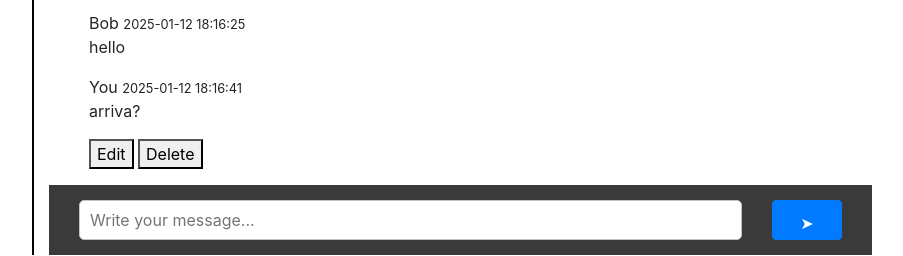
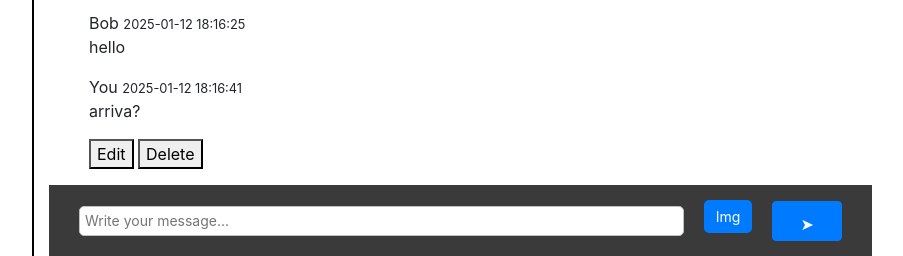
Before and after one commit to AriannaUrc/chatapp, a PHP site: page /home.php?receiver_id=5 in a window 1280 px wide. Shown: the part 1868-2124 px from the top of the page, without its empty margins (38-941 px from the left). Run offline with PHP 8.4, Linux system fonts and the light colour scheme; a user stored in the database is signed in; data comes from the database, SQL or seed files in the repository; some libraries are stand-ins or nearby versions.

Commit message:
you can add file

```diff
--- a/css/home.css
+++ b/css/home.css
@@ -289,3 +289,38 @@
     font-size: 12px;
     color: #888;
 }
+
+
+/* Style the file input label to make it more compact */
+.file-label {
+    display: inline-block;
+    padding: 6px 12px;
+    background-color: #007bff;
+    color: white;
+    border-radius: 5px;
+    cursor: pointer;
+    font-size: 14px;
+    margin-left: 10px;
+}
+
+/* Style the file input field to make it smaller */
+.file-input {
+    display: none; /* Hide the default file input field */
+}
+
+/* Optional: Style the input box to make it more compact */
+#message-input {
+    width: 80%; /* Adjust the width as necessary */
+    height: 30px; /* Adjust the height */
+    padding: 5px;
+    font-size: 14px;
+    margin-right: 10px;
+    border-radius: 5px;
+}
+
+/* Style the form to align everything nicely */
+.message-form {
+    display: flex;
+    align-items: center;
+    justify-content: space-between;
+}
--- a/home.php
+++ b/home.php
@@ -130,24 +130,75 @@ if (isset($_POST['logout'])) {
                     </div>
                 <?php endforeach; ?>
                 </ul>
+
+
+            <!-- Image preview container -->
+            <div id="image-preview-container" style="display: none; position: relative; margin-top: 10px;">
+                    <img id="image-preview" src="" alt="Image preview" style="max-width: 200px; margin-top: 10px; border: 1px solid #ccc; padding: 5px;">
+                    <!-- Close button (X) -->
+                    <button type="button" id="remove-image" style="position: absolute; top: 5px; right: 5px; background: red; color: white; border: none; border-radius: 50%; padding: 5px; font-size: 12px;">
+                        X
+                    </button>
                 </div>
+            </div>
+
+
 
             <div class="right-chat-textbox" style="display: <?php echo isset($receiver_id) ? 'block' : 'none'; ?>;">
             <form id="message-form" class="message-form">
-                    <input type="text" id="message-input" name="msg_content" placeholder="Write your message..." required>
+                <input type="text" id="message-input" name="msg_content" placeholder="Write your message...">
+
+                <label for="message-file" class="file-label">Img</label>
+                <input type="file" id="message-file" name="message-file" class="file-input" accept="image/*">
+
+
+
                 <button type="submit" name="submit" class="btn btn-primary send-button">
                     <i class="fa fa-telegram"></i>&#10148;
                 </button>
             </form>
-                <div id="edit-notification" style="display:none; color: red;">Editing message: <span id="editing-message-id"></span></div>
-            </div>
-
-
             </div>
         </div>
+    </div>
+<script>
+// Get references to the input, image preview elements, and the close button
+const fileInput = document.getElementById('message-file');
+const imagePreviewContainer = document.getElementById('image-preview-container');
+const imagePreview = document.getElementById('image-preview');
+const removeImageButton = document.getElementById('remove-image');
+
+// Add event listener to the file input to handle file selection
+fileInput.addEventListener('change', function(event) {
+    const file = event.target.files[0];
+
+    if (file && file.type.startsWith('image/')) {
+        const reader = new FileReader();
+
+        // Set up the reader to display the image once it's loaded
+        reader.onload = function(e) {
+            imagePreview.src = e.target.result;
+            imagePreviewContainer.style.display = 'block'; // Show the preview container
+        };
+
+        // Read the selected file as a data URL (base64 string)
+        reader.readAsDataURL(file);
+    } else {
+        // If the selected file is not an image, hide the preview container
+        imagePreviewContainer.style.display = 'none';
+    }
+});
+
+// Add event listener to the remove button to clear the image preview
+removeImageButton.addEventListener('click', function() {
+    imagePreview.src = ''; // Clear the image preview
+    imagePreviewContainer.style.display = 'none'; // Hide the preview container
+    fileInput.value = ''; // Clear the file input
+});
+</script>
 
 <!-- Include Socket.io client -->
 <script src="https://cdn.socket.io/4.0.0/socket.io.min.js"></script>
+
 <script>
 // Setup for socket connection
 const socket = io('http://localhost:8080');
```
Lines whose indentation alone changed are shown as unchanged.
